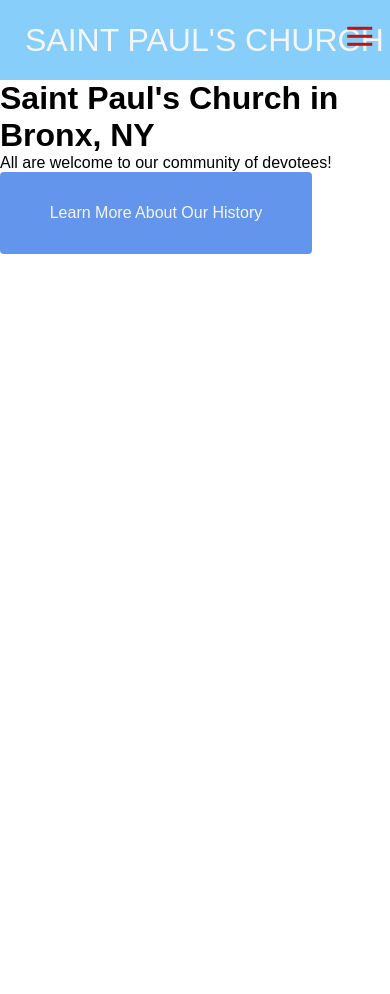
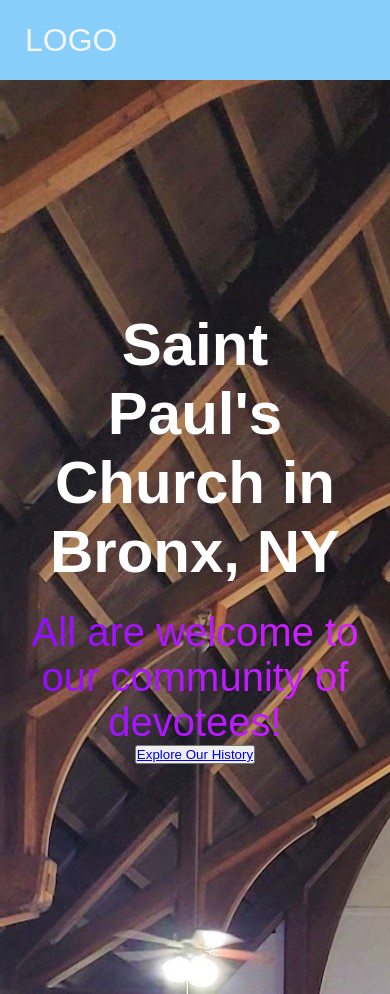
Before and after one commit to meganaboddam/St.-Pauls-Website, a website: page index.html in a window 390 px wide. Before the commit the page ends 844 px from the top, so only its background shows below. Drawn offline with Linux system fonts and the light colour scheme.

Commit message:
updated home 1st section

```diff
--- a/app.js
+++ b/app.js
@@ -2,7 +2,7 @@
 
 /* mobile nav bar creation */
 const menu = document.querySelector('#mobile-menu');
-const menuLinks = document.querySelector('nav_bar__menu');
+const menuLinks = document.querySelector('.navbar__menu');
 
 // displays mobile menu
 const mobileMenu = () => {
@@ -12,6 +12,17 @@ const mobileMenu = () => {
 
 menu.addEventListener('click', mobileMenu);
 
+// close mobile menu after clicking on a menu item
+const hideMobileMenu = () => {
+    const menuBars = document.querySelector('.is-active');
+    if (window.innerWidth <= 768 && menuBars) {
+      menu.classList.toggle('is-active');
+      menuLinks.classList.remove('active');
+    }
+  };
+
+  menuLinks.addEventListener('click', hideMobileMenu);
+  navLogo.addEventListener('click', hideMobileMenu);
 
 
 
--- a/index.html
+++ b/index.html
@@ -12,9 +12,8 @@
     <nav class="navbar">
       <div class="navbar__container">
         <a href="#home" id="navbar__logo">
-          SAINT PAUL'S CHURCH
+          LOGO
         </a>
-
         <div class="navbar__toggle" id="mobile-menu">
           <span class="bar"></span>
           <span class="bar"></span>
@@ -58,9 +57,11 @@
         <p class="sect_one_descript">
           All are welcome to our community of devotees!
         </p>
-        <div class="sect_one_button">
-          <a href="#history" class="button">Learn More About Our History</a>
-        </div>
+        <button class="sect_one_btn">
+          <a href="#history">
+            Explore Our History
+          </a>
+        </button>
       </div>
     </div>
 
--- a/main.css
+++ b/main.css
@@ -6,6 +6,7 @@
     scroll-behavior: smooth;
 }
 
+/* navigation bar section */
 .navbar {
     background: #87CEFA;
     height: 80px;
@@ -76,7 +77,7 @@
 }
 
 .button:hover {
-    color: tomato;
+    color: rgb(8, 8, 8);
     transition: all 0.3s ease;
 }
 
@@ -97,14 +98,14 @@
         margin: 0;
         width: 100%;
         position: absolute;
-        /*top: -1000px;*/
+        top: -1000px;
         opacity: 1;
         transition: all 0.5s ease;
         z-index: -1;
     }
 
     .navbar__menu.active {
-        background: #08f07c;
+
         top: 0;
         opacity: 1;
         transition: all 0.5s ease;
@@ -122,21 +123,8 @@
         height: 3px;
         margin: 5px auto;
         transition: all 0.3s ease-in-out;
-        background: rgb(199, 16, 16);
+        background: #87CEFA;
     }
-
-
-    .navbar__item {
-        width: 100%;
-    }
-
-    .navbar__links {
-        text-align: center;
-        padding: 2rem;
-        width: 100%;
-        display: table;
-    }
-
 
     .navbar__btn {
         width: 100%;
@@ -144,6 +132,7 @@
     }
 
     .button {
+        color: whitesmoke;
         display: table;
         text-align: center;
         justify-content: center;
@@ -178,8 +167,63 @@
     }
 }
 
+/* Section One: Title */
+.sect_one {
+  background: url(Images/church_roof_stainedglass.jpg);
+  padding: 200px 0;
+}
 
+.sect_one_container {
+  display: flex;
+  flex-direction: column;
+  justify-content: center;
+  align-items: center;
+  max-width: 1200px;
+  margin: 0 auto;
+  height: 90%;
+  text-align: center;
+  padding: 30px;
+}
 
+.sect_one_heading {
+  font-size: 100px;
+  margin-bottom: 24px;
+  color: #fff;
+}
+
+.sect_one_descript {
+  font-size: 60px;
+  background: #da22ff; /* fallback for old browsers */
+  background: -webkit-linear-gradient(
+    to right,
+    #9114ff,
+    #da22ff
+  ); /* Chrome 10-25, Safari 5.1-6 */
+  background: linear-gradient(
+    to right,
+    #8f0eff,
+    #da22ff
+  ); /* W3C, IE 10+/ Edge, Firefox 16+, Chrome 26+, Opera 12+, Safari 7+ */
+  background-size: 100%;
+  -webkit-background-clip: text;
+  -moz-background-clip: text;
+  -webkit-text-fill-color: transparent;
+  -moz-text-fill-color: transparent;
+}
+
+.highlight {
+  border-bottom: 4px solid rgb(132, 0, 255);
+}
+
+@media screen and (max-width: 768px) {
+  .sect_one_heading {
+    font-size: 60px;
+  }
+
+  .sect_one_descript {
+    font-size: 40px;
+  }
+}
 
 
 
```
